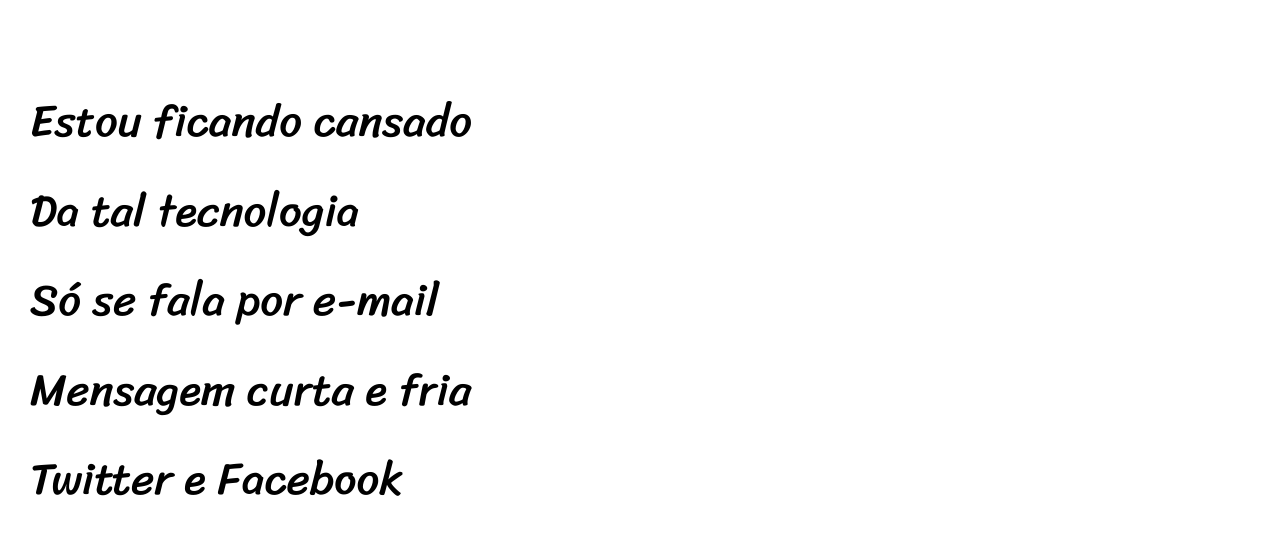
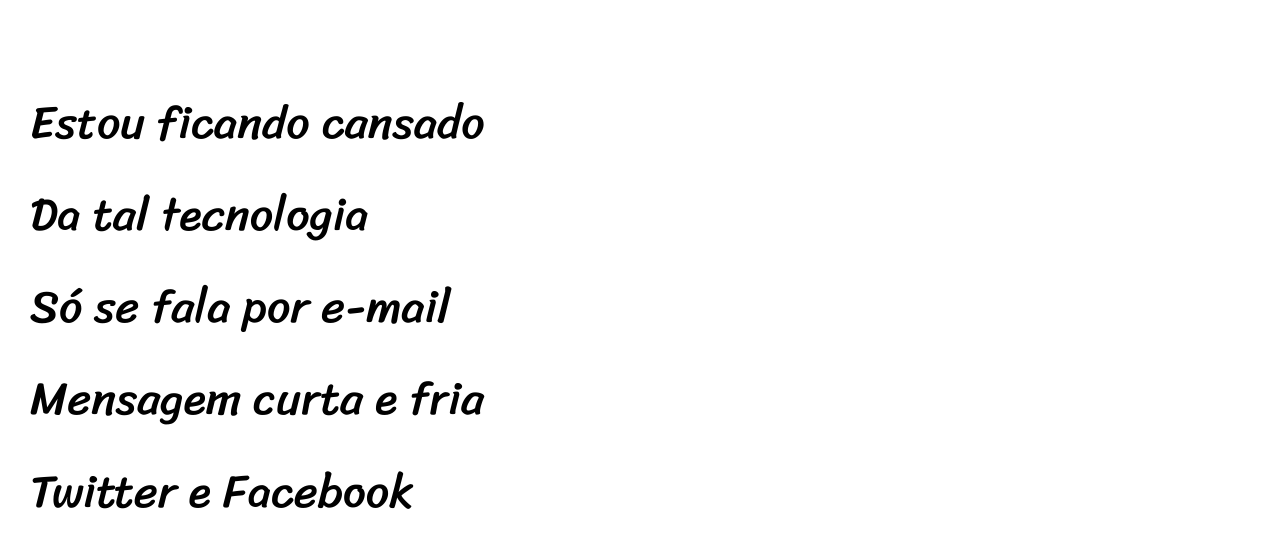
Before and after one commit to Dorival-J/projetoCordel, a plain HTML site: page index.html in a window 1280 px wide. Shown: the part 263-800 px from the top of the page. Drawn offline with Linux system fonts and the light colour scheme.

Commit message:
salvando projeto

```diff
--- a/style/style.css
+++ b/style/style.css
@@ -54,7 +54,7 @@
     line-height: 2em;
     padding-left: 30px;
     font-family: var(--font3);
-    font-size: 3.5vw;
+    font-size: 3.6vw;
 }
 
 section.normal {
```
